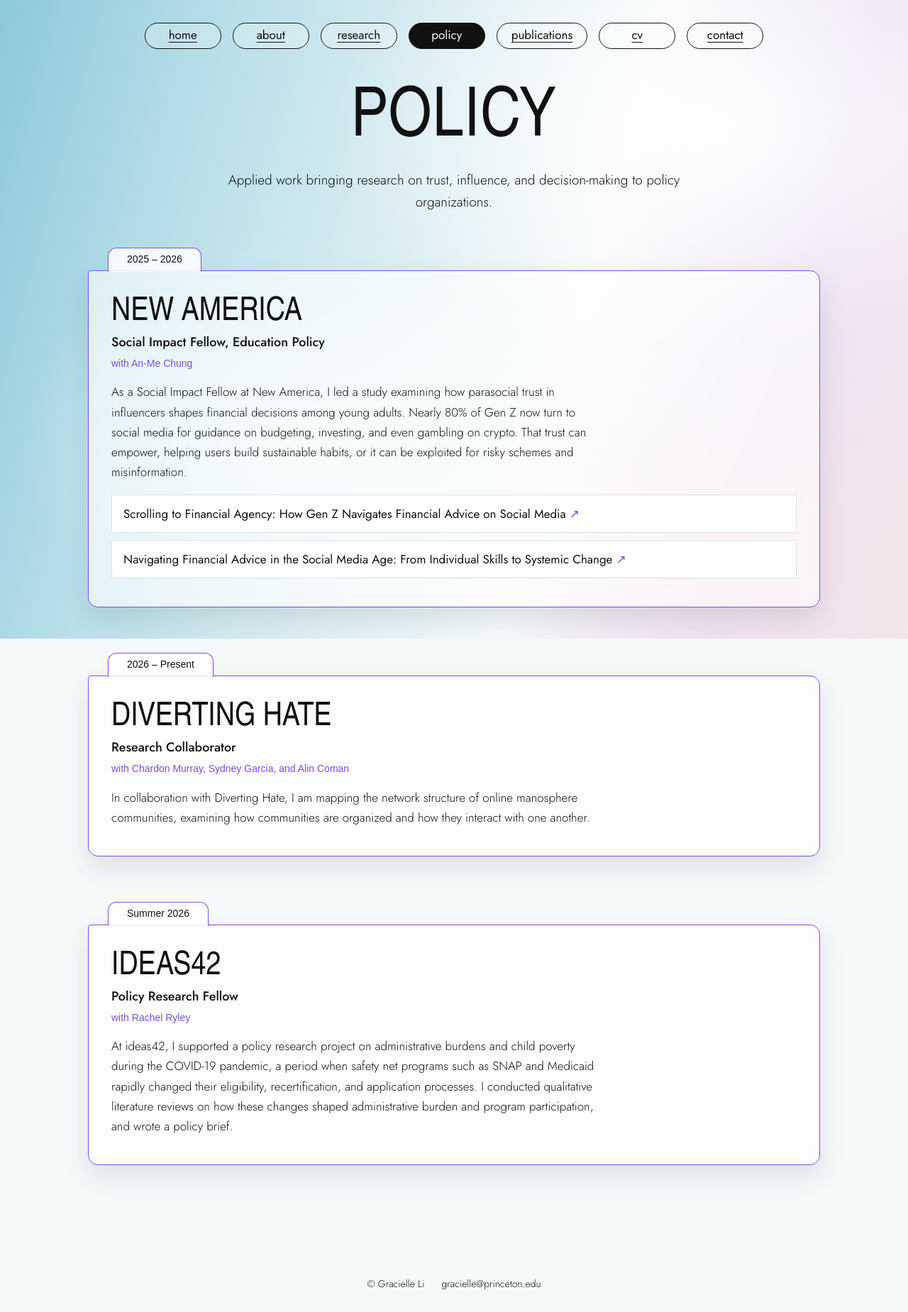
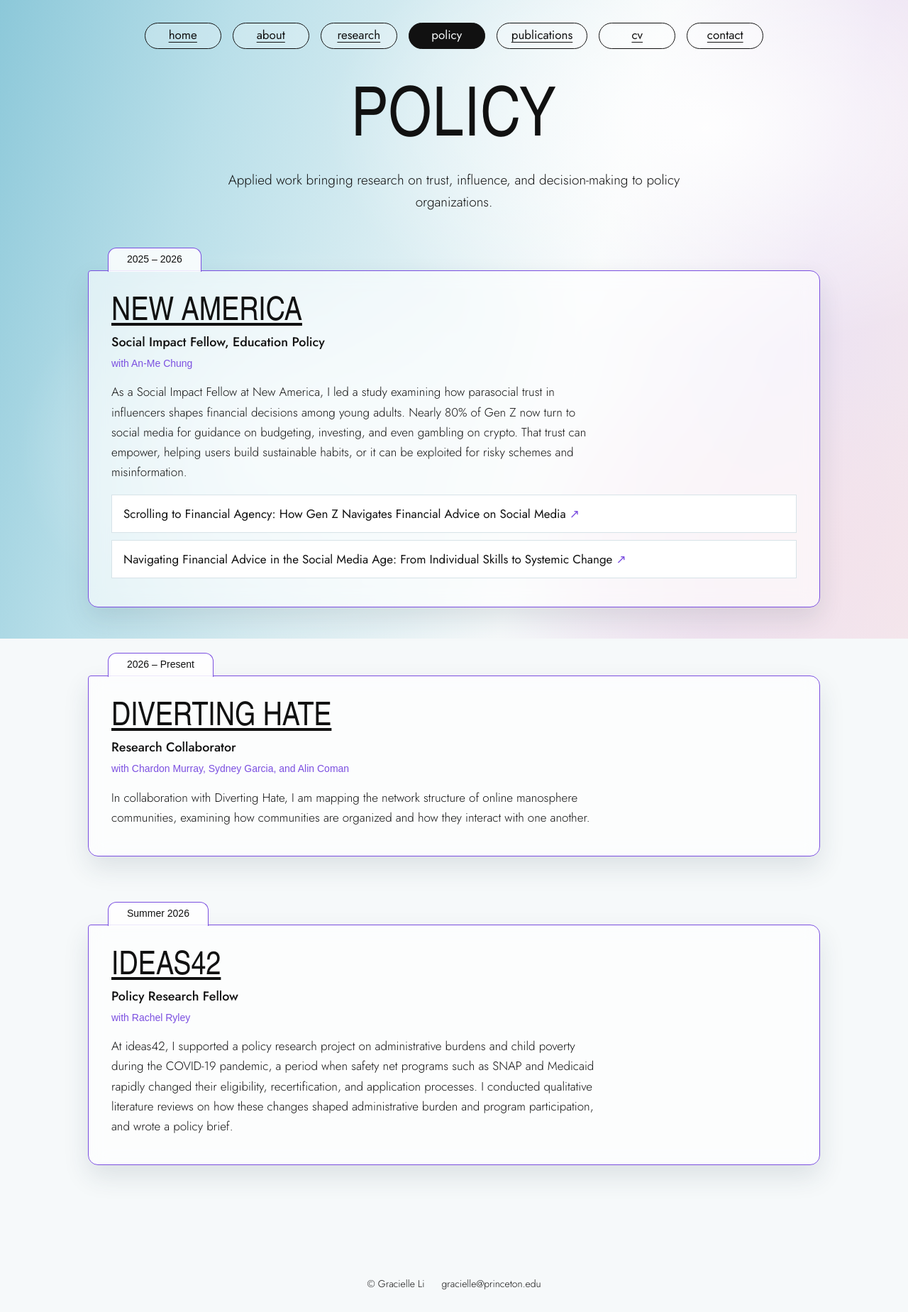
Before and after one commit to gracielleli/gracielleli.github.io, a Jekyll site: the page built from policy.html, in a window 1280 px wide. Shown: the whole page at 71% size. Built offline with Jekyll 4.4.1, drawn with Linux system fonts in a browser that asks for light colours; some web fonts are replaced.

Commit message:
Update policy.html

```diff
--- a/policy.html
+++ b/policy.html
@@ -16,8 +16,7 @@ nav: policy
       <span class="folder-tab">{{ item.dates }}</span>
       <div class="folder-body policy-body">
         <div class="policy-head">
-          <h2 class="folder-title">{{ item.org }}</h2>
-          <p class="policy-role">{{ item.role }}</p>
+          <h2 class="folder-title">{% if item.website %}<a class="underline" href="{{ item.website }}" target="_blank" rel="noopener">{{ item.org }}</a>{% else %}{{ item.org }}{% endif %}</h2>          <p class="policy-role">{{ item.role }}</p>
           {% if item.collaborators %}<p class="with">with {{ item.collaborators }}</p>{% endif %}
         </div>
         {% if item.description %}<p class="policy-text">{{ item.description }}</p>{% endif %}
```
